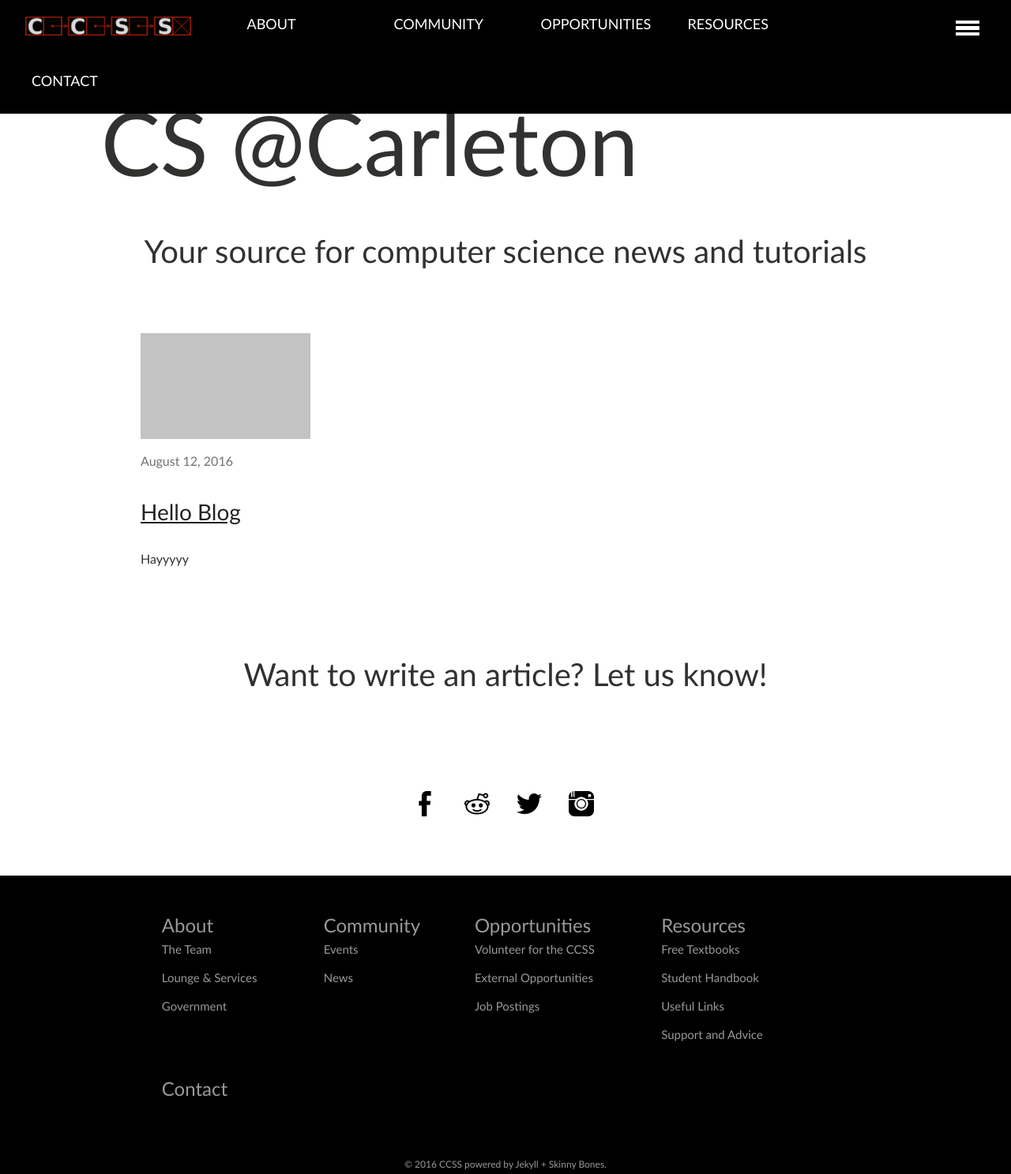
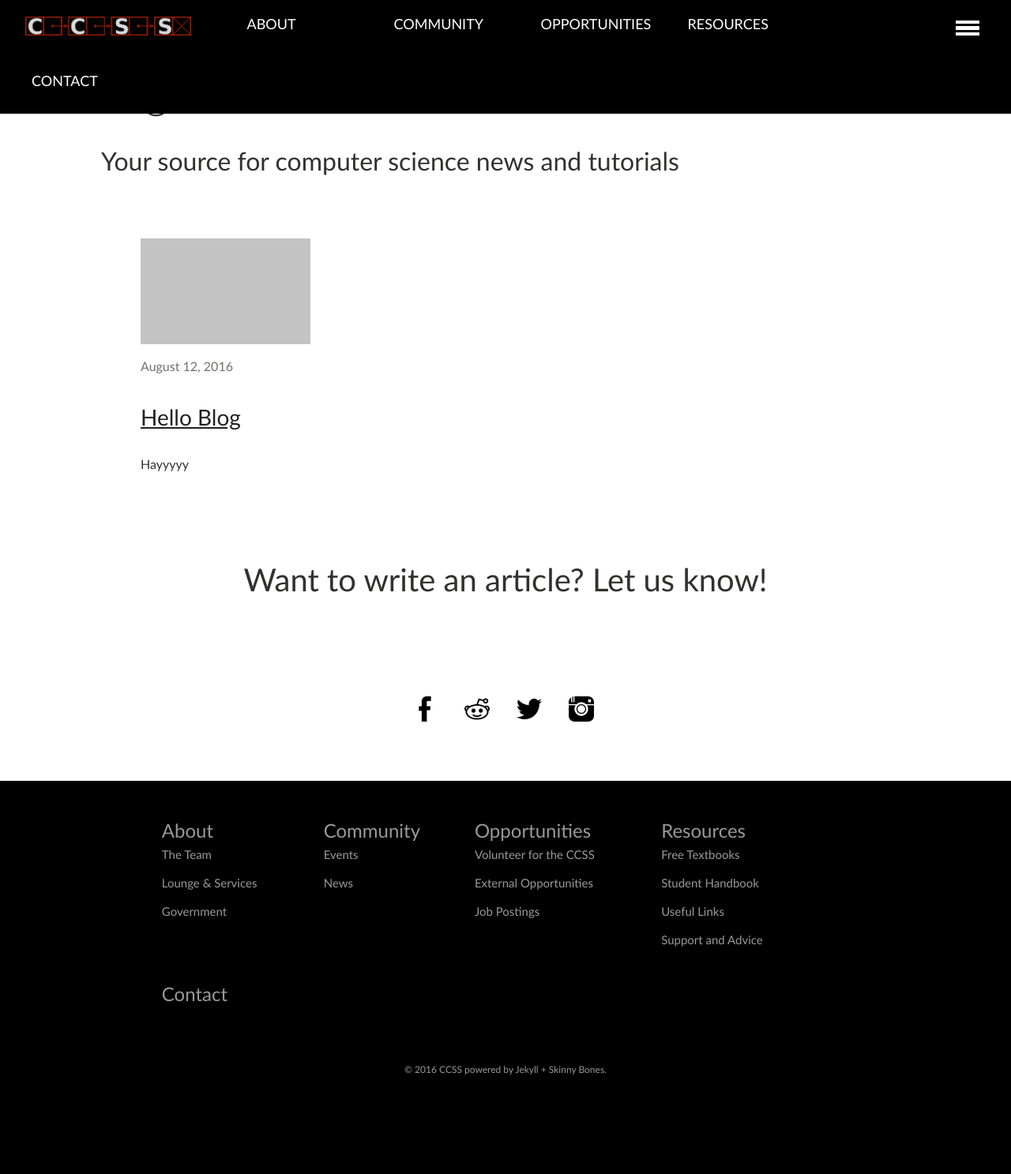
Before and after one commit to brittnylapierre/ccss_web, a Jekyll site: the page built from community/news/index.md, in a window 1280 px wide. Shown: the whole page at 79% size. Built offline with Jekyll 4.4.1, drawn with Linux system fonts in a browser that asks for light colours; after the commit the page ends 1367 px from its top, so only the background shows below that.

Commit message:
Updated index.md

```diff
--- a/community/news/index.md
+++ b/community/news/index.md
@@ -6,8 +6,8 @@ published: true
 ---
 <div class='search-box'>Search</div>
 <div class='content-wrap'>
-	<h1 class='big-page-title'>CS @Carleton</h1>
-    <h2 class='page-sub-title'>Your source for computer science news and tutorials</h2>
+	<h1>CS @Carleton</h1> <!--class='big-page-title'-->
+    <h2>Your source for computer science news and tutorials</h2> <!--class='page-sub-title'-->
 	<div class="tiles">
 	{% for post in site.categories.blog %}
   		{% include post-grid.html %}
```
